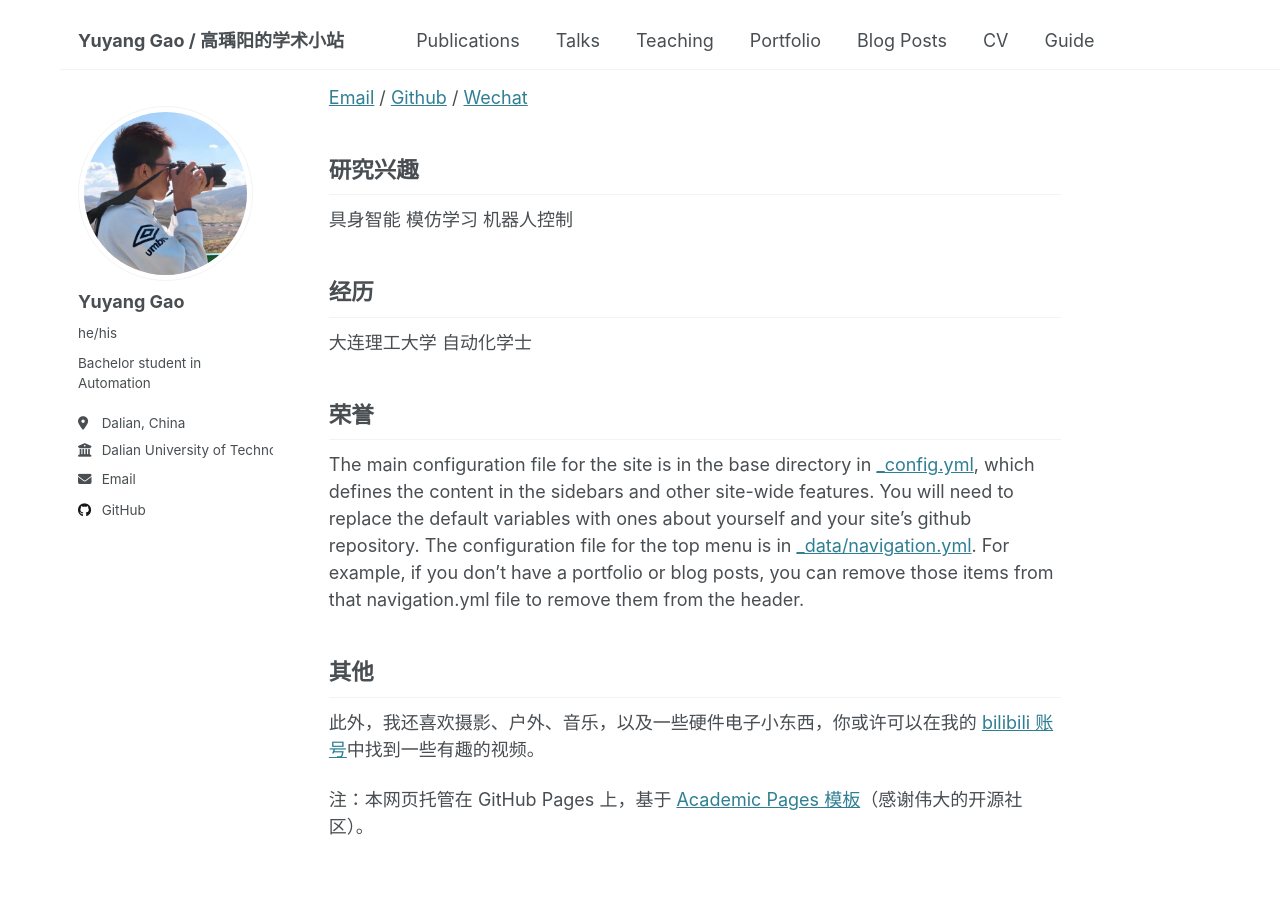
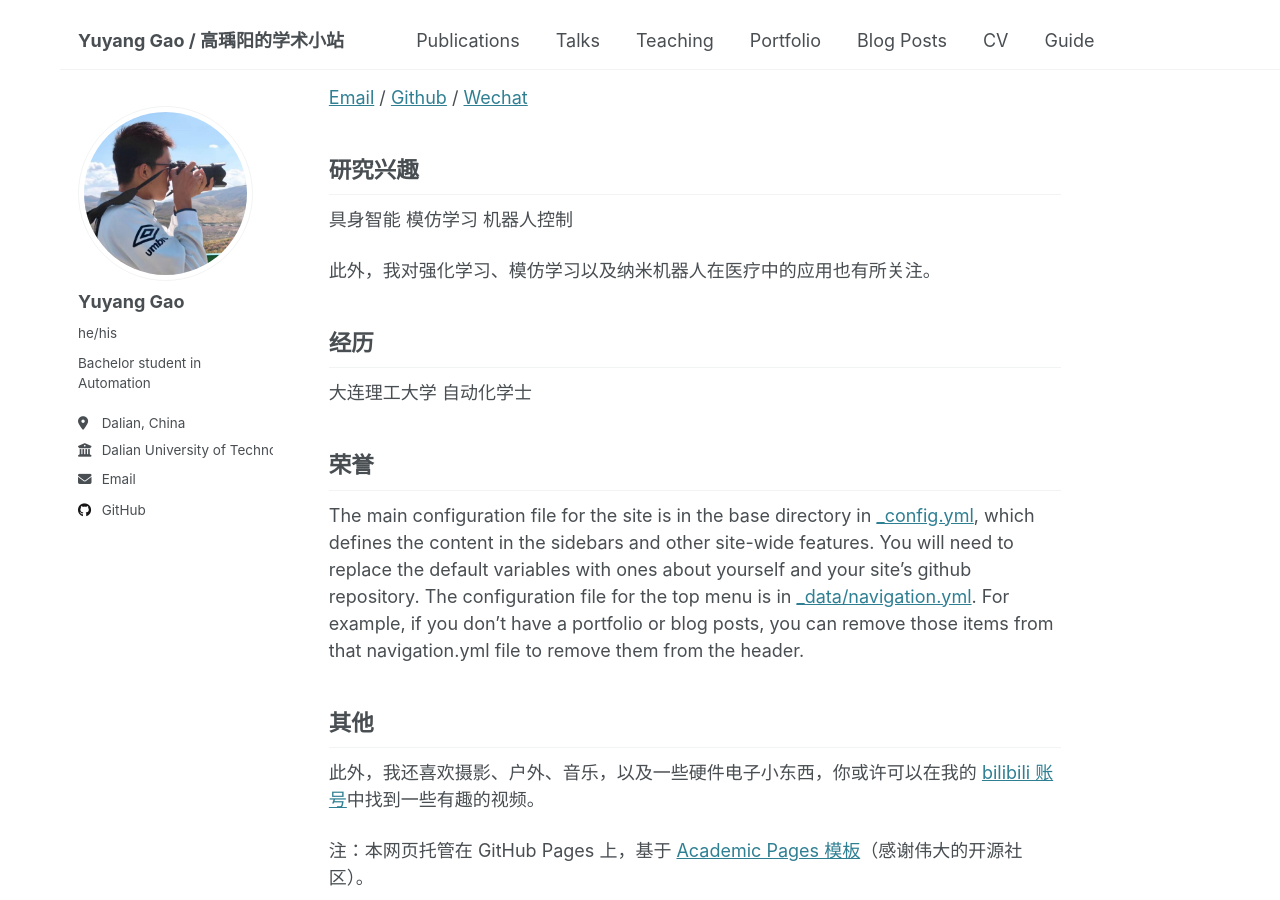
Before and after one commit to AndyGao6186/AndyGao6186.github.io, a Jekyll site: the page built from _pages/about.md, in a window 1280 px wide and 900 px high, scrolled down 456 px. Built offline with Jekyll 4.4.1, drawn with Linux system fonts in a browser that asks for light colours.

Commit message:
Update about.md

```diff
--- a/_pages/about.md
+++ b/_pages/about.md
@@ -25,6 +25,7 @@ redirect_from:
 模仿学习
 机器人控制
 
+此外，我对强化学习、模仿学习以及纳米机器人在医疗中的应用也有所关注。
 
 经历
 ------
```
